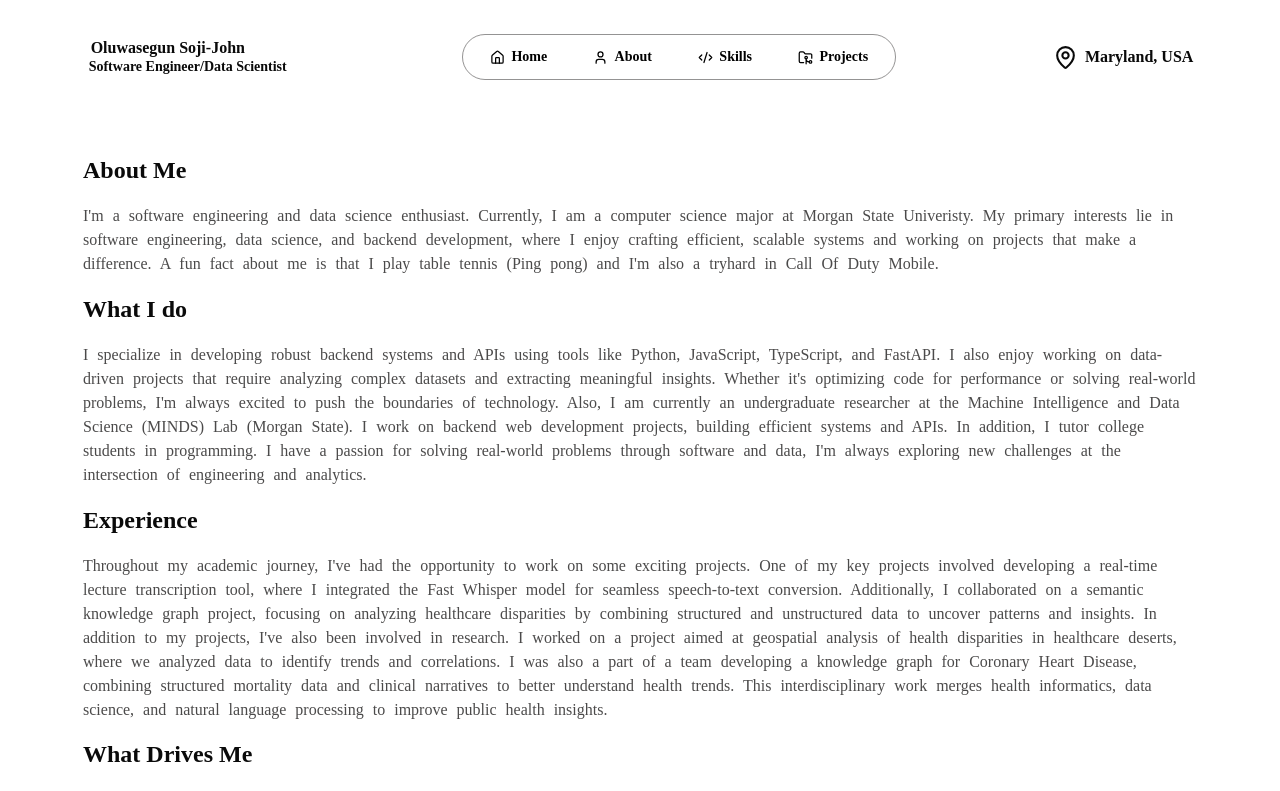
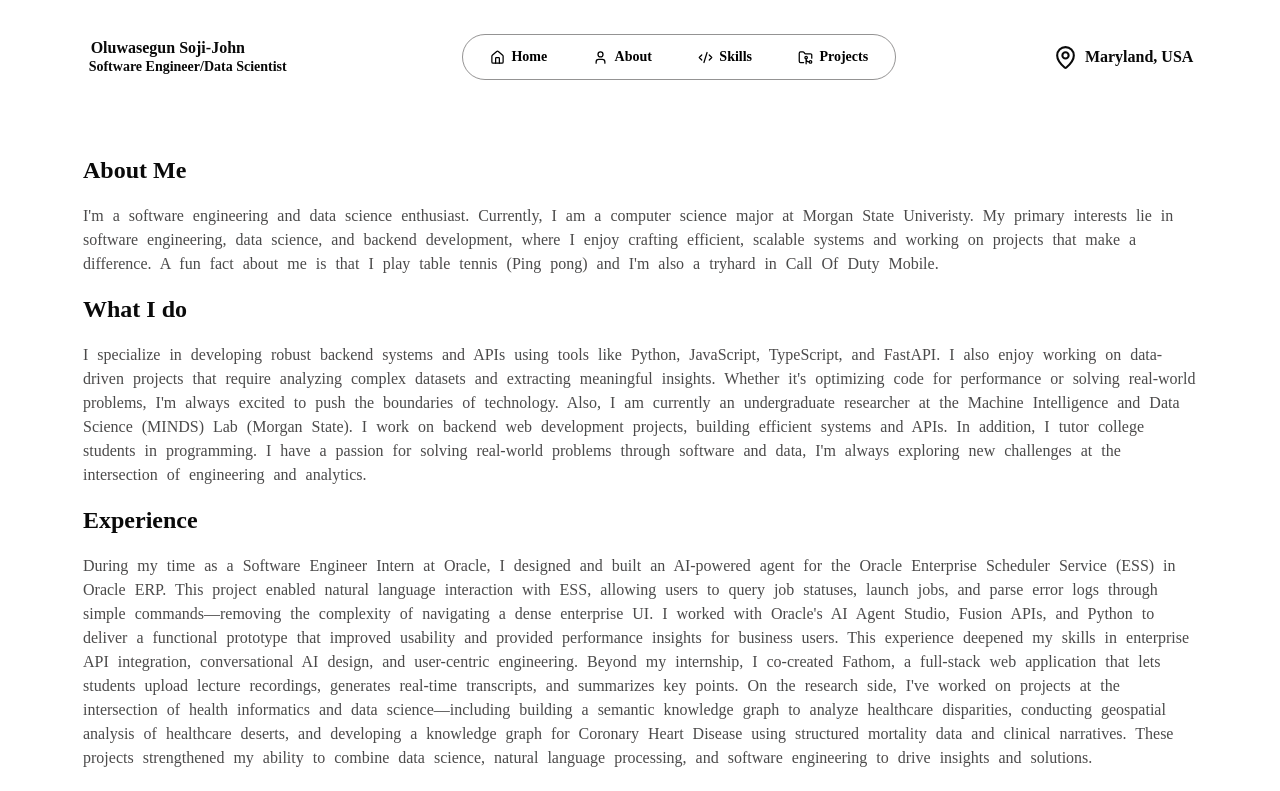
Before and after one commit to Oluwasegun-rm/Portfolio, a React app: page /about in a window 1280 px wide. Shown: the top 791 px of the page. Built offline with nearby package versions, Linux system fonts and the light colour scheme; the HTML template or start-up script is replaced by a standard one.

Commit message:
Updated project page to reflect Oracle Internship experience

```diff
--- a/src/index.css
+++ b/src/index.css
@@ -1,4 +1,3 @@
-
 
 body{
 
--- a/src/pages/about.tsx
+++ b/src/pages/about.tsx
@@ -37,21 +37,28 @@ export default function About() {
         <div className="Experience">
           <h2 className="text-theme">Experience</h2>
           <p className="role-description">
-            Throughout my academic journey, I've had the opportunity to work on
-            some exciting projects. One of my key projects involved developing a
-            real-time lecture transcription tool, where I integrated the Fast
-            Whisper model for seamless speech-to-text conversion. Additionally,
-            I collaborated on a semantic knowledge graph project, focusing on
-            analyzing healthcare disparities by combining structured and
-            unstructured data to uncover patterns and insights. In addition to
-            my projects, I've also been involved in research. I worked on a
-            project aimed at geospatial analysis of health disparities in
-            healthcare deserts, where we analyzed data to identify trends and
-            correlations. I was also a part of a team developing a knowledge
-            graph for Coronary Heart Disease, combining structured mortality
-            data and clinical narratives to better understand health trends.
-            This interdisciplinary work merges health informatics, data science,
-            and natural language processing to improve public health insights.
+            During my time as a Software Engineer Intern at Oracle, I designed
+            and built an AI-powered agent for the Oracle Enterprise Scheduler
+            Service (ESS) in Oracle ERP. This project enabled natural language
+            interaction with ESS, allowing users to query job statuses, launch
+            jobs, and parse error logs through simple commands—removing the
+            complexity of navigating a dense enterprise UI. I worked with
+            Oracle's AI Agent Studio, Fusion APIs, and Python to deliver a
+            functional prototype that improved usability and provided
+            performance insights for business users. This experience deepened my
+            skills in enterprise API integration, conversational AI design, and
+            user-centric engineering. Beyond my internship, I co-created Fathom,
+            a full-stack web application that lets students upload lecture
+            recordings, generates real-time transcripts, and summarizes key
+            points. On the research side, I've worked on projects at the
+            intersection of health informatics and data science—including
+            building a semantic knowledge graph to analyze healthcare
+            disparities, conducting geospatial analysis of healthcare deserts,
+            and developing a knowledge graph for Coronary Heart Disease using
+            structured mortality data and clinical narratives. These projects
+            strengthened my ability to combine data science, natural language
+            processing, and software engineering to drive insights and
+            solutions.
           </p>
         </div>
 
@@ -73,7 +80,16 @@ export default function About() {
             collaboration, exciting projects, or new opportunities! I'm always
             open to meeting like-minded individuals and exploring ways we can
             leverage technology to create positive change. You can connect with
-            me on <a href="https://www.linkedin.com/in/oluwasegun-soji-john/ "target="_blank" className="linkedin-link">LinkedIn</a> or check out my work on <a href="https://github.com/Oluwasegun-rm " target="_blank">
+            me on{" "}
+            <a
+              href="https://www.linkedin.com/in/oluwasegun-soji-john/ "
+              target="_blank"
+              className="linkedin-link"
+            >
+              LinkedIn
+            </a>{" "}
+            or check out my work on{" "}
+            <a href="https://github.com/Oluwasegun-rm " target="_blank">
               Github
             </a>
             , or send me an email at email. Thanks for stopping by! 🚀
--- a/src/pages/projects.json
+++ b/src/pages/projects.json
@@ -1,8 +1,14 @@
 [
+  {
+    "title": "Oracle Process Agent",
+    "tech-stack": "Oracle AI Agent Studio, Oracle Fusion API, Java, Oracle Fusion Middleware",
+    "description": "Fathom is a web app that provides real-time transcriptions of lecture recordings using the Fast Whisper model. It generates searchable transcripts and extracts key points, making it easier for users to review and identify important content. I contributed to the backend development, integrating the Fast Whisper model and building the system to handle real-time transcription and data processing. Key Features: Real-Time Transcription, Key Point Extraction and Searchable Transcripts. Fathom aims to enhance the learning experience by providing quick and accessible lecture summaries.",
+    "date": "May-August 2025"
+  },
   {
     "title": "Fathom",
     "tech-stack": "Python, Javascript, MongoDB, Fast API, Redis",
-    "description": "Fathom is a web app that provides real-time transcriptions of lecture recordings using the Fast Whisper model. It generates searchable transcripts and extracts key points, making it easier for users to review and identify important content. I contributed to the backend development, integrating the Fast Whisper model and building the system to handle real-time transcription and data processing. Key Features: Real-Time Transcription, Key Point Extraction and Searchable Transcripts. Fathom aims to enhance the learning experience by providing quick and accessible lecture summaries.",
+    "description": "During my internship at Oracle, I designed and built an AI-powered assistant for the Oracle Enterprise Scheduler Service (ESS) in Oracle ERP. The assistant enabled natural language interaction with ESS, allowing users to launch jobs, query job statuses, and parse error logs through simple English commands. By integrating Oracle Fusion APIs with conversational AI, I streamlined a process that was previously complex and UI-heavy, making job scheduling more accessible and efficient for business users. Key Features: Natural Language Job Management, Error Log Parsing, and Performance Insights. This project highlighted the value of combining enterprise systems with AI to improve usability and efficiency.",
     "date": "February 2025"
   },
   {
--- a/src/pages/projects.tsx
+++ b/src/pages/projects.tsx
@@ -6,7 +6,7 @@ export default function Projects() {
         <h1>Projects</h1>
         <p>
           Welcome to my projects! Here, you can explore some of the work I've
-          done during my personal projects and research. These projects showcase
+          done during my internship at Oracle, my personal projects and research. These projects showcase
           my skills in software development, data science, and research, where
           I've focused on building scalable systems, analyzing complex data, and
           creating innovative solutions to real-world problems. Feel free to
```
